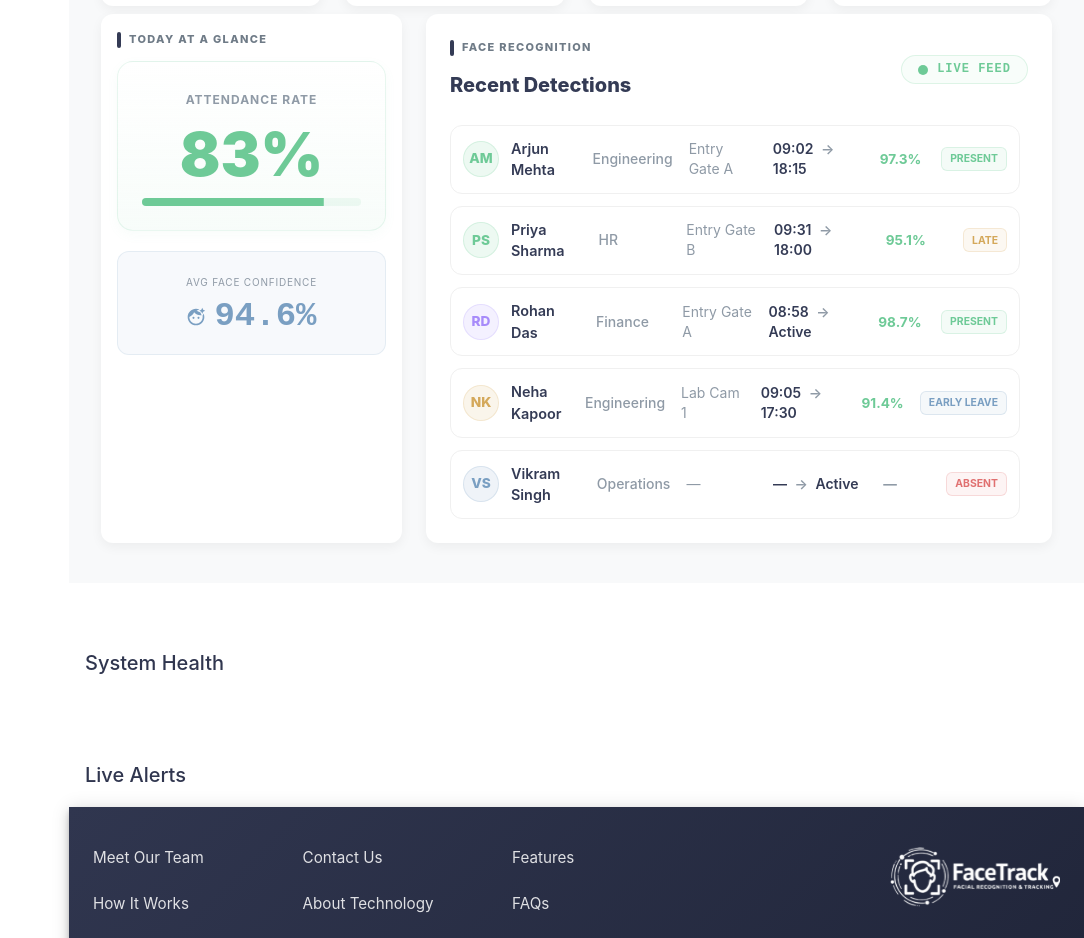
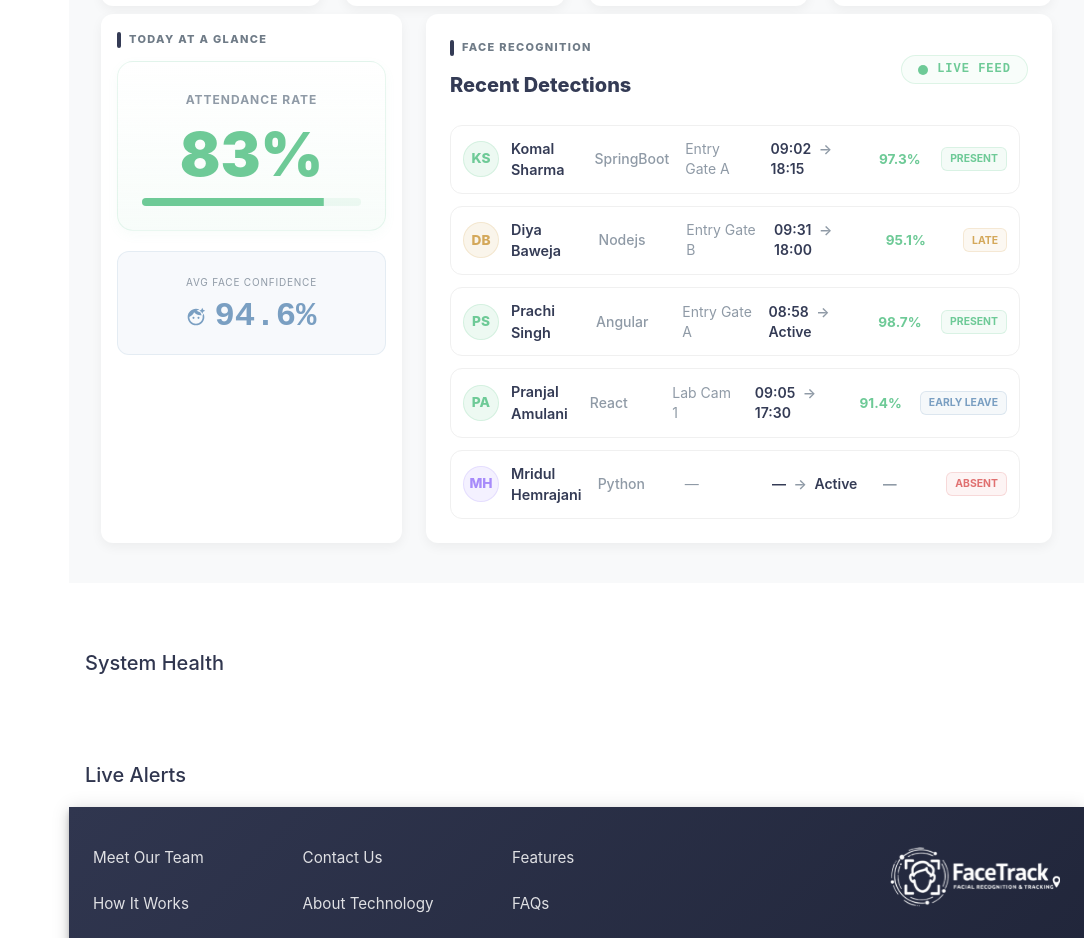
Before and after one commit to Diya050/FaceTrack, a React (Vite) app in the folder frontend/: page /admin/dashboard in a window 1280 px wide. Shown: the part 1340-2278 px from the top of the page, without its empty margins (196-1280 px from the left). Built offline with nearby package versions, Linux system fonts and the light colour scheme.

Commit message:
style(dashboard): refine donut alignment and fix missing imports

```diff
--- a/frontend/src/data/dashboard.mock.ts
+++ b/frontend/src/data/dashboard.mock.ts
@@ -73,8 +73,8 @@ export const mockCameraStatus: CameraStatusSummary = {
 export const mockRecentAttendance: AttendanceRecord[] = [
   {
     attendance_id: "a1",
-    full_name: "Arjun Mehta",
-    department: "Engineering",
+    full_name: "Komal Sharma",
+    department: "SpringBoot",
     camera_name: "Entry Gate A",
     time_in: "09:02",
     time_out: "18:15",
@@ -83,8 +83,8 @@ export const mockRecentAttendance: AttendanceRecord[] = [
   },
   {
     attendance_id: "a2",
-    full_name: "Priya Sharma",
-    department: "HR",
+    full_name: "Diya Baweja",
+    department: "Nodejs",
     camera_name: "Entry Gate B",
     time_in: "09:31",
     time_out: "18:00",
@@ -93,8 +93,8 @@ export const mockRecentAttendance: AttendanceRecord[] = [
   },
   {
     attendance_id: "a3",
-    full_name: "Rohan Das",
-    department: "Finance",
+    full_name: "Prachi Singh",
+    department: "Angular",
     camera_name: "Entry Gate A",
     time_in: "08:58",
     time_out: null,
@@ -103,8 +103,8 @@ export const mockRecentAttendance: AttendanceRecord[] = [
   },
   {
     attendance_id: "a4",
-    full_name: "Neha Kapoor",
-    department: "Engineering",
+    full_name: "Pranjal Amulani",
+    department: "React",
     camera_name: "Lab Cam 1",
     time_in: "09:05",
     time_out: "17:30",
@@ -113,8 +113,8 @@ export const mockRecentAttendance: AttendanceRecord[] = [
   },
   {
     attendance_id: "a5",
-    full_name: "Vikram Singh",
-    department: "Operations",
+    full_name: "Mridul Hemrajani",
+    department: "Python",
     camera_name: "—",
     time_in: null,
     time_out: null,
```
